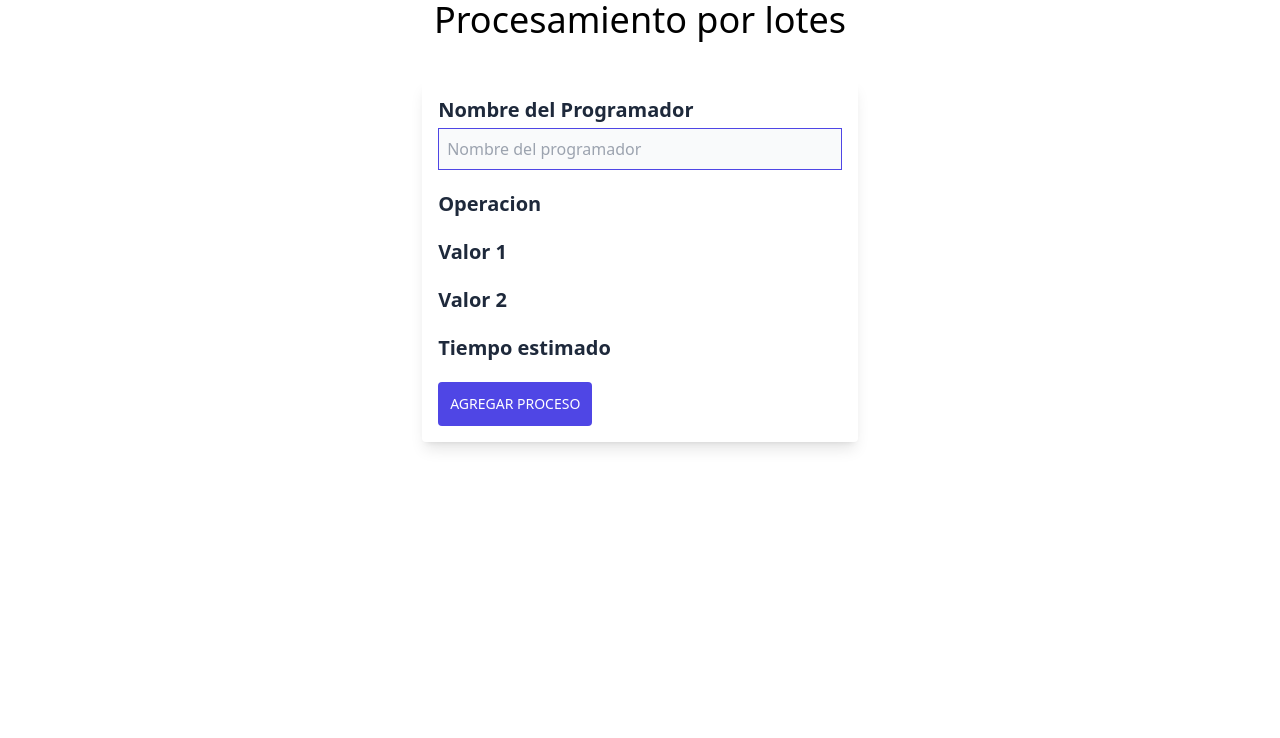
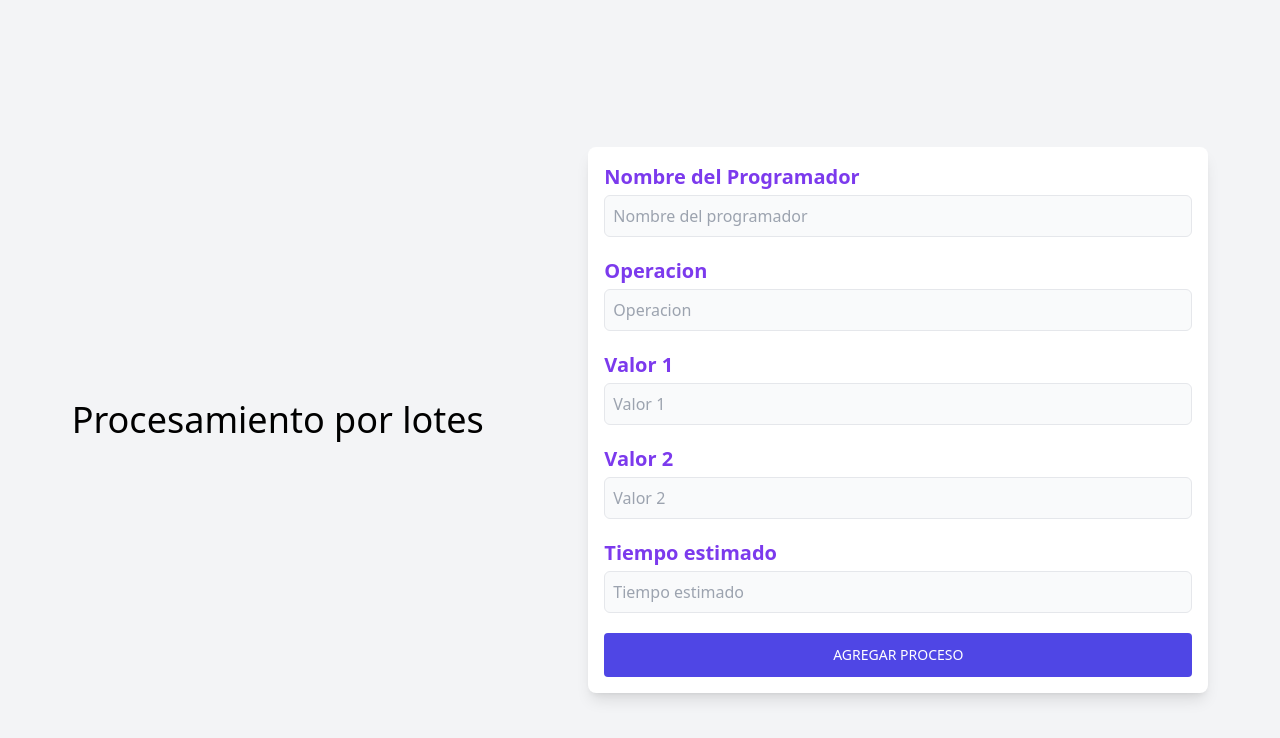
Before and after one commit to TeckAlberto/simulacion-procesos, a React (Vite) app: page / in a window 1280 px wide. Shown: the top 738 px of the page. Built offline with nearby package versions, Linux system fonts and the light colour scheme.

Commit message:
layout main terminated.

```diff
--- a/src/App.tsx
+++ b/src/App.tsx
@@ -1,19 +1,39 @@
-import {SimulationProvider} from './context/SimulationProvider'
-import Process from './components/Process'
+import { useContext, useState } from 'react';
+import { SimulationContext } from './context/SimulationProvider';
+import { SimulationContextType } from './context/types';
+import Process from './components/Process';
+
+export default function App() {
+  const [process, setProcess] = useState(false);
+  //const [error, setError] = useState(false);
+  const { lots } = useContext(SimulationContext) as SimulationContextType;
 
 
-export default function App() {
+  const handleClick = (): void => {
+    setProcess(true)
+  }
+
 
   return (
-    <SimulationProvider>
-      <div className='flex flex-col'>
-        <h1 className="mx-auto text-4xl text-bond">Procesamiento por lotes</h1>
-
-        <Process/>
-
-
-      </div>
-    </SimulationProvider>
-
-  )
+    <>
+      {!process ? (
+        <div className='relative'>
+          {lots.length > 0 ? (
+            <button
+              className='absolute left-0 px-8 py-3 text-sm font-bold text-white bg-blue-500 top-10'
+              onClick={ handleClick}
+            >
+              Empezar Procesos
+            </button>
+          ) : null}
+          <div className='flex flex-col items-center justify-center h-screen p-5 bg-gray-100 md:flex-row'>
+            <h1 className="mt-10 text-4xl md:mx-auto md:w-1/3 text-bond">Procesamiento por lotes</h1>
+            <Process />
+          </div>
+        </div>
+      ) : (
+        <h1 className='text-4xl'>Procesos</h1>
+      )}
+    </>
+  );
 }
--- a/src/components/Process.tsx
+++ b/src/components/Process.tsx
@@ -1,9 +1,9 @@
 import { useContext, createRef, RefObject } from 'react'
 import { SimulationContext } from '../context/SimulationProvider'
-import { SimulationContextType } from '../context/types'
+import { SimulationContextType, Lot } from '../context/types'
 export default function Process() {
 
-  const { lots, setLots } = useContext(SimulationContext) as SimulationContextType
+  const { lot, setLot, lots, setLots } = useContext(SimulationContext) as SimulationContextType
 
   const nameRef: RefObject<HTMLInputElement> = createRef()
   const operationRef: RefObject<HTMLInputElement> = createRef()
@@ -12,23 +12,34 @@ export default function Process() {
   const val2Ref: RefObject<HTMLInputElement> = createRef()
 
 
- const handleSubmitProcess = (e: React.FormEvent<HTMLFormElement>): void => {
+  const handleSubmitProcess = (e: React.FormEvent<HTMLFormElement>): void | boolean => {
       e.preventDefault()
 
+      const lotData: Lot = {
+        id: crypto.randomUUID(),
+        name: nameRef.current?.value.toString(),
+        operation: operationRef.current?.value.toString(),
+        time: Number(timeRef.current?.value),
+      }
 
-      console.log('Send...', nameRef.current?.value)
-    }
+      // if(lot >= 4){
+
+      // }
+      console.log('Send...', lotData)
+  }
+
+
   return (
-    <div className="p-4 mx-auto mt-10 bg-white rounded shadow-lg">
-      <form noValidate onSubmit={handleSubmitProcess}>
+    <div className="w-1/2 p-4 mx-auto mt-10 bg-white rounded-lg shadow-lg">
+      <form className='' noValidate onSubmit={handleSubmitProcess}>
 
         <div className="mb-5">
-          <label className='text-slate-800 text-xl font-bold' htmlFor="name">Nombre del Programador</label>
+          <label className='text-xl font-bold text-violet-600' htmlFor="name">Nombre del Programador</label>
 
           <input
             name="name"
             placeholder='Nombre del programador'
-            className='block w-full my-1 p-2 bg-gray-50 border focus:border-indigo-900 border-indigo-600'
+            className='block w-full p-2 my-1 border rounded-md bg-gray-50 focus:border-indigo-700 focus:outline-none'
             id="name"
             type="text"
             formNoValidate
@@ -37,10 +48,12 @@ export default function Process() {
         </div>
 
         <div className="mb-5">
-          <label className='text-slate-800 text-xl font-bold' htmlFor="operation">Operacion</label>
+          <label className='text-xl font-bold text-violet-600' htmlFor="operation">Operacion</label>
 
           <input
             name="operation"
+            placeholder='Operacion'
+            className='block w-full p-2 my-1 border rounded-md bg-gray-50 focus:border-indigo-700 focus:outline-none'
             id="operation"
             type="text"
             formNoValidate
@@ -49,10 +62,12 @@ export default function Process() {
         </div>
 
         <div className="mb-5">
-          <label className='text-slate-800 text-xl font-bold' htmlFor="val1">Valor 1</label>
+          <label className='text-xl font-bold text-violet-600' htmlFor="val1">Valor 1</label>
 
           <input
             name="val1"
+            placeholder='Valor 1'
+            className='block w-full p-2 my-1 border rounded-md bg-gray-50 focus:border-indigo-700 focus:outline-none'
             id="val1"
             type="number"
             formNoValidate
@@ -61,10 +76,12 @@ export default function Process() {
         </div>
 
         <div className="mb-5">
-          <label className='text-slate-800 text-xl font-bold' htmlFor="val2">Valor 2</label>
+          <label className='text-xl font-bold text-violet-600' htmlFor="val2">Valor 2</label>
 
           <input
             name="val2"
+            placeholder='Valor 2'
+            className='block w-full p-2 my-1 border rounded-md bg-gray-50 focus:border-indigo-700 focus:outline-none'
             id="val2"
             type="number"
             formNoValidate
@@ -73,10 +90,12 @@ export default function Process() {
         </div>
 
         <div className="mb-5">
-          <label className='text-slate-800 text-xl font-bold' htmlFor="time">Tiempo estimado</label>
+          <label className='text-xl font-bold text-violet-600' htmlFor="time">Tiempo estimado</label>
 
           <input
             name="time"
+            placeholder='Tiempo estimado'
+            className='block w-full p-2 my-1 border rounded-md bg-gray-50 focus:border-violet-700 focus:outline-none'
             id="time"
             type="number"
             formNoValidate
@@ -84,7 +103,7 @@ export default function Process() {
           />
         </div>
 
-        <input type="submit" className='p-3 text-sm text-white uppercase bg-indigo-600 rounded hover:bg-indigo-800' value="Agregar Proceso"/>
+        <input type="submit" className='w-full p-3 text-sm text-white uppercase bg-indigo-600 rounded cursor-pointer hover:bg-indigo-800' value="Agregar Proceso"/>
 
 
       </form>
--- a/src/context/SimulationProvider.tsx
+++ b/src/context/SimulationProvider.tsx
@@ -10,13 +10,14 @@ export const SimulationContext = createContext<SimulationContextType | undefined
 
 export function SimulationProvider({ children }: Props) {
 
-    const [lots, setLots ] = useState<Array<Lot>>([])
+    const [ lot, setLot ] = useState<Array<Lot>>([])
+    const [ lots, setLots ] = useState<Array<Array<Lot>>>([])
 
 
     return (
 
         <SimulationContext.Provider
-          value={{ lots, setLots}}
+          value={{ lot, setLot, lots, setLots}}
         >
           {children}
         </SimulationContext.Provider>
--- a/src/context/types.ts
+++ b/src/context/types.ts
@@ -1,11 +1,13 @@
 export type Lot = {
-    id: number,
-    name: string,
-    operation: string,
-    time: number
+    id: `${string}-${string}-${string}-${string}` | undefined,
+    name: string | undefined,
+    operation: string | undefined,
+    time: number | undefined
 }
 
 export type SimulationContextType = {
-    lots: Array<Lot>,
-    setLots: (value: Array<Lot>) => void,
+    lot: Array<Lot>,
+    setLot: (value: Array<Lot>) => void,
+    lots: Array<Array<Lot>>,
+    setLots: (value: Array<Array<Lot>>) => void,
 }
--- a/src/main.tsx
+++ b/src/main.tsx
@@ -1,3 +1,4 @@
+import {SimulationProvider} from './context/SimulationProvider'
 import React from 'react'
 import ReactDOM from 'react-dom/client'
 import App from './App.tsx'
@@ -5,6 +6,8 @@ import './index.css'
 
 ReactDOM.createRoot(document.getElementById('root')!).render(
   <React.StrictMode>
-    <App />
+    <SimulationProvider>
+      <App />
+    </SimulationProvider>
   </React.StrictMode>,
 )
```
